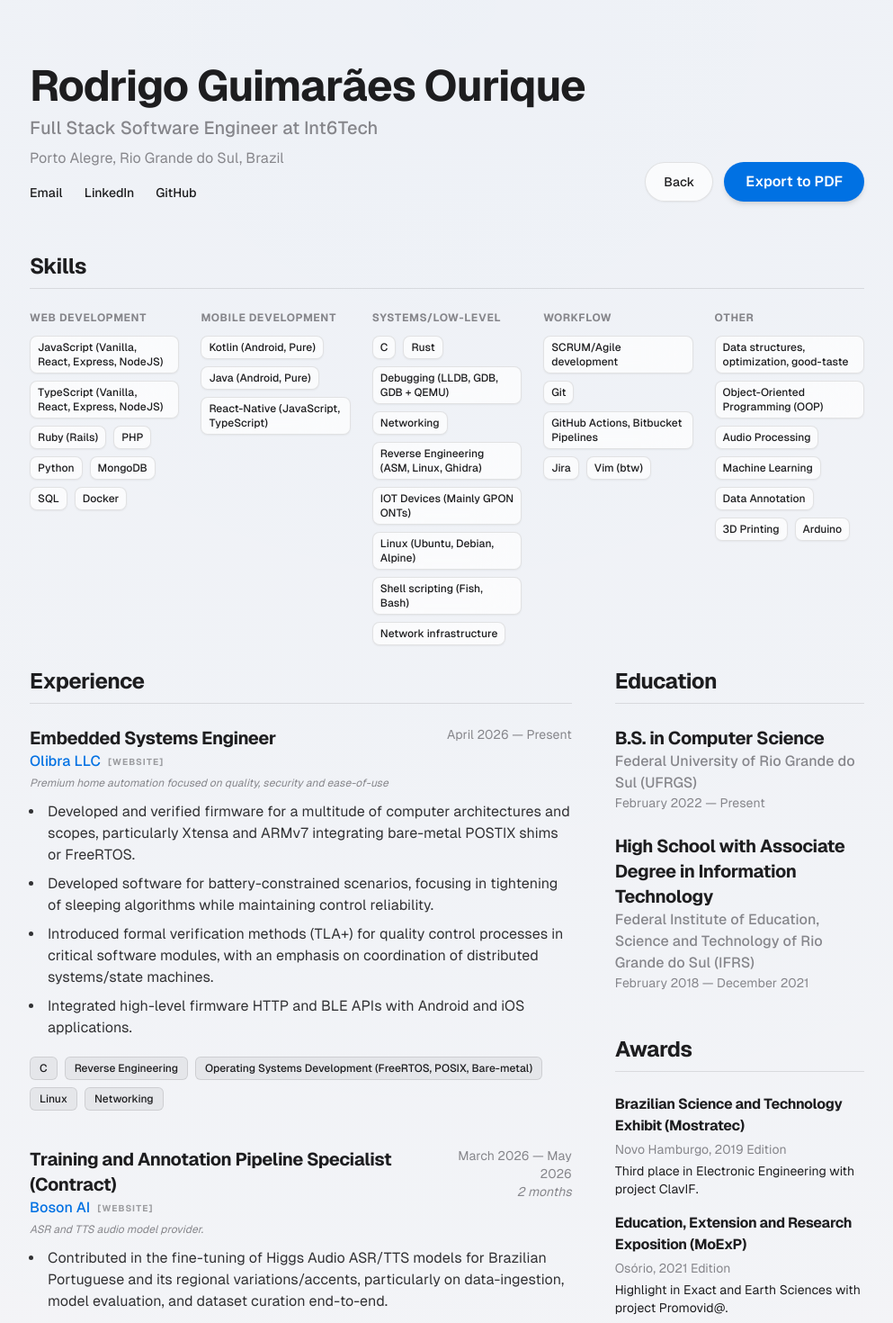
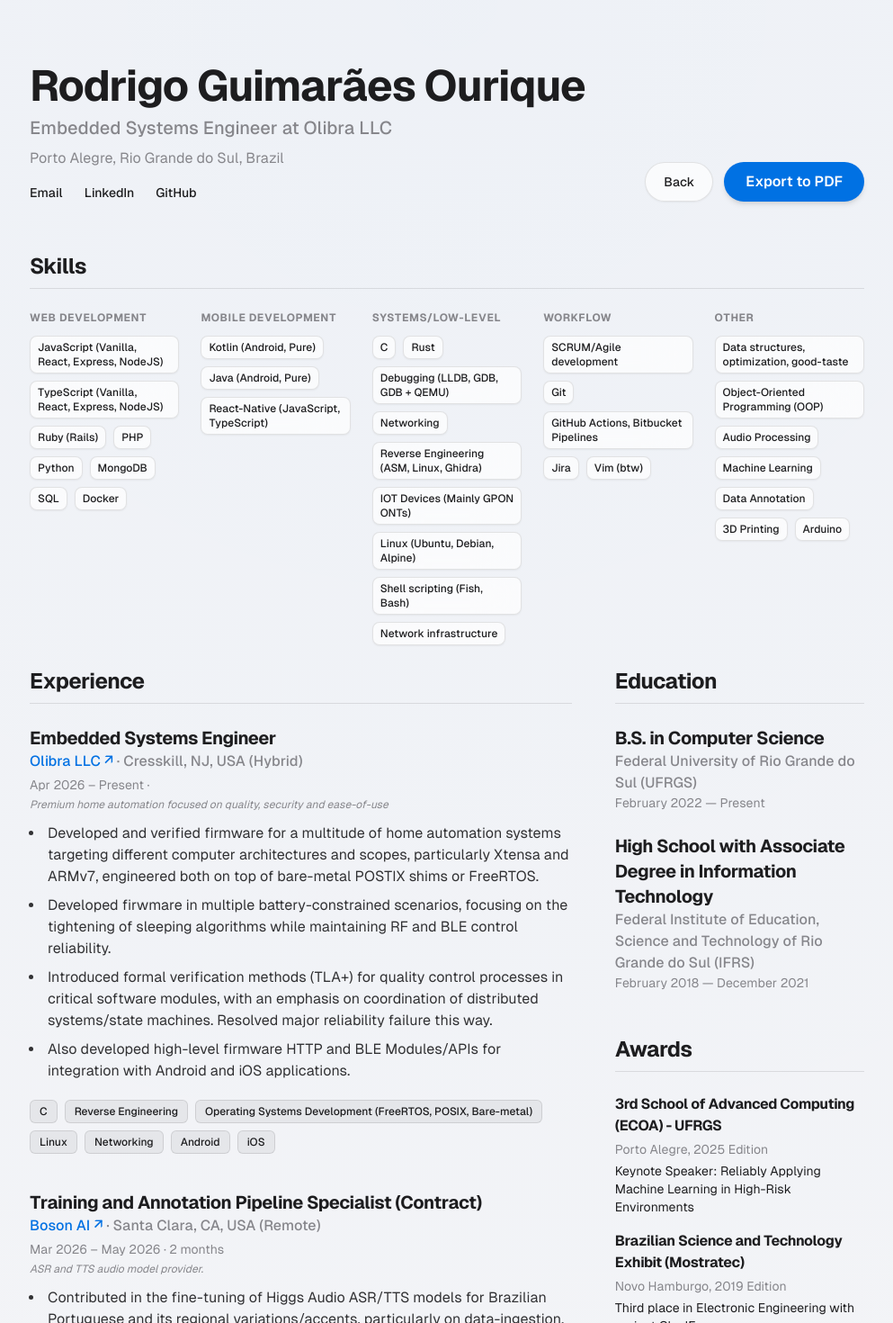
Before and after one commit to Rosbifbr/landing, a Next.js app: page /resume in a window 1280 px wide. Shown: the top 1470 px of the page at 90% size, without its empty margins (143-1136 px from the left). Built offline with nearby package versions, Linux system fonts and the light colour scheme; no server answers.

Commit message:
show date on the web too

```diff
--- a/app/resume/page.tsx
+++ b/app/resume/page.tsx
@@ -23,6 +23,7 @@ const SKILLS = {
   KOTLIN: "Kotlin",
   JAVA: "Java",
   ANDROID: "Android",
+  IOS: "iOS",
   RN: "React-Native",
 
   // Systems/Low-Level
@@ -172,15 +173,24 @@ const experienceData: Experience[] = [
     location: "Cresskill, NJ, USA (Hybrid)",
     startDate: new Date(2026, 3),
     endDate: null,
-    about: "Premium home automation focused on quality, security and ease-of-use",
+    about:
+      "Premium home automation focused on quality, security and ease-of-use",
     website: "https://bondhome.io/",
     responsibilities: [
-      "Developed and verified firmware for a multitude of computer architectures and scopes, particularly Xtensa and ARMv7 integrating bare-metal POSTIX shims or FreeRTOS.",
-      "Developed software for battery-constrained scenarios, focusing in tightening of sleeping algorithms while maintaining control reliability.",
-      "Introduced formal verification methods (TLA+) for quality control processes in critical software modules, with an emphasis on coordination of distributed systems/state machines.",
-      "Integrated high-level firmware HTTP and BLE APIs with Android and iOS applications.",
+      "Developed and verified firmware for a multitude of home automation systems targeting different computer architectures and scopes, particularly Xtensa and ARMv7, engineered both on top of bare-metal POSTIX shims or FreeRTOS.",
+      "Developed firwmare in multiple battery-constrained scenarios, focusing on the tightening of sleeping algorithms while maintaining RF and BLE control reliability.",
+      "Introduced formal verification methods (TLA+) for quality control processes in critical software modules, with an emphasis on coordination of distributed systems/state machines. Resolved major reliability failure this way.",
+      "Also developed high-level firmware HTTP and BLE Modules/APIs for integration with Android and iOS applications.",
     ],
-    technologies: [SKILLS.C, SKILLS.RE, SKILLS.OS, SKILLS.LINUX, SKILLS.NET],
+    technologies: [
+      SKILLS.C,
+      SKILLS.RE,
+      SKILLS.OS,
+      SKILLS.LINUX,
+      SKILLS.NET,
+      SKILLS.ANDROID,
+      SKILLS.IOS,
+    ],
   },
   {
     title: "Training and Annotation Pipeline Specialist (Contract)",
@@ -232,7 +242,7 @@ const experienceData: Experience[] = [
   {
     title: "CNPq Scientific Initiation Scholarship, Promovid@ Project",
     company: ifrs,
-    location: "Osório",
+    location: "Osório, RS, Brazil",
     startDate: new Date(2020, 8),
     endDate: new Date(2021, 8),
     about: "High-School scientific initiation",
@@ -247,7 +257,7 @@ const experienceData: Experience[] = [
     title:
       "Volunteer Scientific Initiation Program, Novas Tecnologias Project, ClavIF Group",
     company: ifrs,
-    location: "Osório",
+    location: "Osório, RS, Brazil",
     startDate: new Date(2019, 3),
     endDate: new Date(2019, 11),
     about: "High-School scientific initiation",
@@ -291,6 +301,12 @@ const educationData: Education[] = [
 
 const awardsData: Award[] = [
   {
+    title: "3rd School of Advanced Computing (ECOA) - UFRGS",
+    location: "Porto Alegre, 2025 Edition",
+    description:
+      "Keynote Speaker: Reliably Applying Machine Learning in High-Risk Environments",
+  },
+  {
     title: "Brazilian Science and Technology Exhibit (Mostratec)",
     location: "Novo Hamburgo, 2019 Edition",
     description: "Third place in Electronic Engineering with project ClavIF.",
@@ -303,8 +319,8 @@ const awardsData: Award[] = [
   },
 ];
 
-function formatDate(date: Date): string {
-  return date.toLocaleDateString("en-US", { month: "long", year: "numeric" });
+function formatDate(date: Date, month: "long" | "short" = "long"): string {
+  return date.toLocaleDateString("en-US", { month, year: "numeric" });
 }
 
 function calculateDuration(start: Date, end: Date | null): string {
@@ -329,7 +345,7 @@ function calculateDuration(start: Date, end: Date | null): string {
 export default function Resume() {
   const markdownCV = `
 # Rodrigo Guimarães Ourique
-Full Stack Software Engineer at Int6Tech
+Embedded Systems Engineer at Olibra LLC
 Porto Alegre, Rio Grande do Sul, Brazil
 Email: rodrigo.guima.ourique@gmail.com
 LinkedIn: https://linkedin.com/in/rodrigo-ourique-7aa30721b
@@ -389,7 +405,7 @@ Description: ${award.description}`,
             Rodrigo Guimarães Ourique
           </h1>
           <p className="text-xl text-[var(--secondary)] font-medium">
-            Full Stack Software Engineer at Int6Tech
+            Embedded Systems Engineer at Olibra LLC
           </p>
           <p className="text-[var(--secondary)]">
             Porto Alegre, Rio Grande do Sul, Brazil
@@ -457,35 +473,38 @@ Description: ${award.description}`,
             <div className="space-y-10">
               {experienceData.map((exp, i) => (
                 <div key={i} className="space-y-3">
-                  <div className="flex justify-between items-start">
                   <div>
                     <h3 className="text-xl font-bold">{exp.title}</h3>
-                      <div className="flex items-center gap-2">
-                        <p className="font-medium text-[var(--accent)]">
-                          {exp.company}
-                        </p>
-                        {exp.website && (
+                    <p className="font-medium">
+                      {exp.website ? (
                         <a
                           href={exp.website}
                           target="_blank"
                           rel="noopener noreferrer"
-                            className="text-[10px] uppercase tracking-widest font-bold opacity-40 hover:opacity-100 transition-opacity"
+                          className="text-[var(--accent)] hover:underline"
                         >
-                            [Website]
+                          {exp.company}&nbsp;↗
                         </a>
+                      ) : (
+                        <span className="text-[var(--accent)]">
+                          {exp.company}
+                        </span>
                       )}
-                      </div>
+                      <span className="text-[var(--secondary)]">
+                        {" · "}
+                        {exp.location}
+                      </span>
+                    </p>
+                    <p className="text-sm text-[var(--secondary)] mt-1">
+                      {formatDate(exp.startDate, "short")} –{" "}
+                      {exp.endDate
+                        ? formatDate(exp.endDate, "short")
+                        : "Present"}
+                      {" · "}
+                      {calculateDuration(exp.startDate, exp.endDate)}
+                    </p>
                     <p className="text-xs text-[var(--secondary)] italic mt-1">
                       {exp.about}
-                      </p>
-                    </div>
-                    <p className="text-sm text-[var(--secondary)] text-right">
-                      {formatDate(exp.startDate)} —{" "}
-                      {exp.endDate ? formatDate(exp.endDate) : "Present"}
-                      <br />
-                      <span className="italic">
-                        {calculateDuration(exp.startDate, exp.endDate)}
-                      </span>
                     </p>
                   </div>
                   <ul className="space-y-2 list-disc list-outside ml-4 text-[var(--foreground)] opacity-90">
```
Lines whose indentation alone changed are shown as unchanged.
